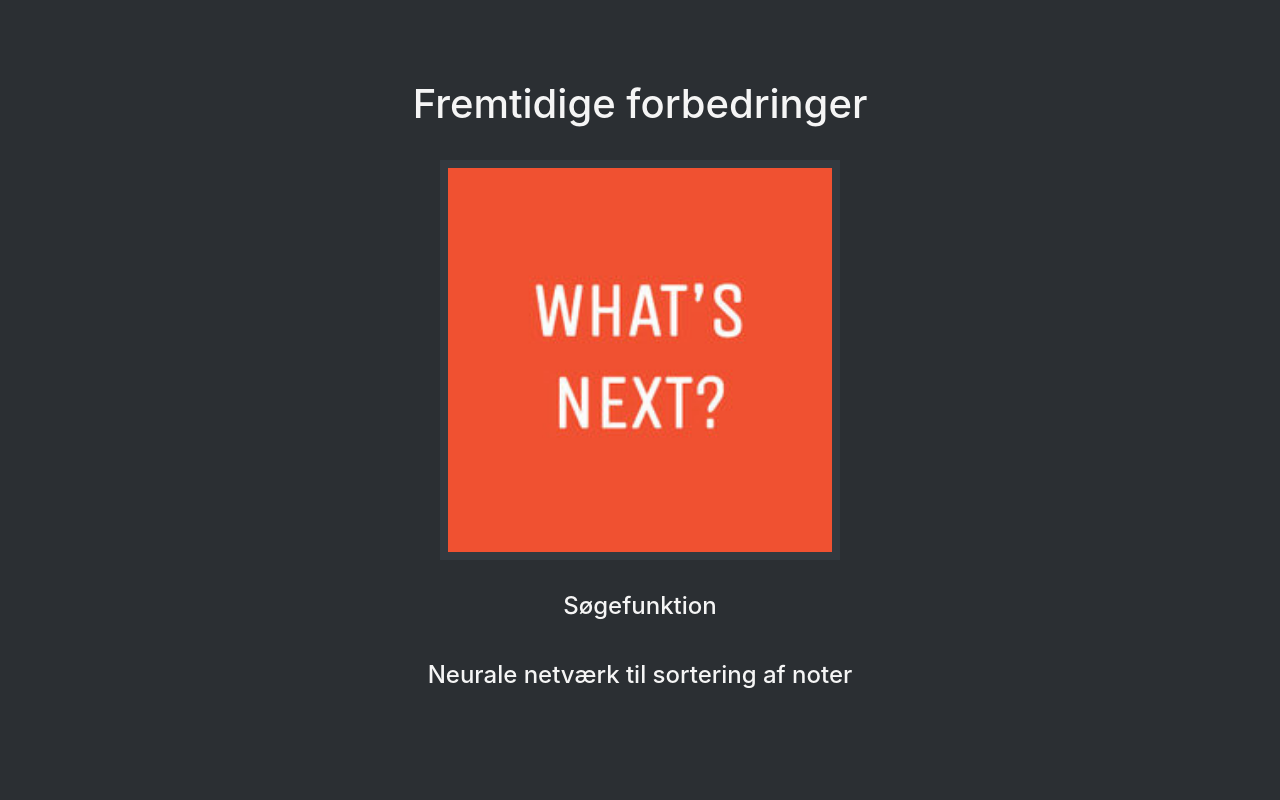
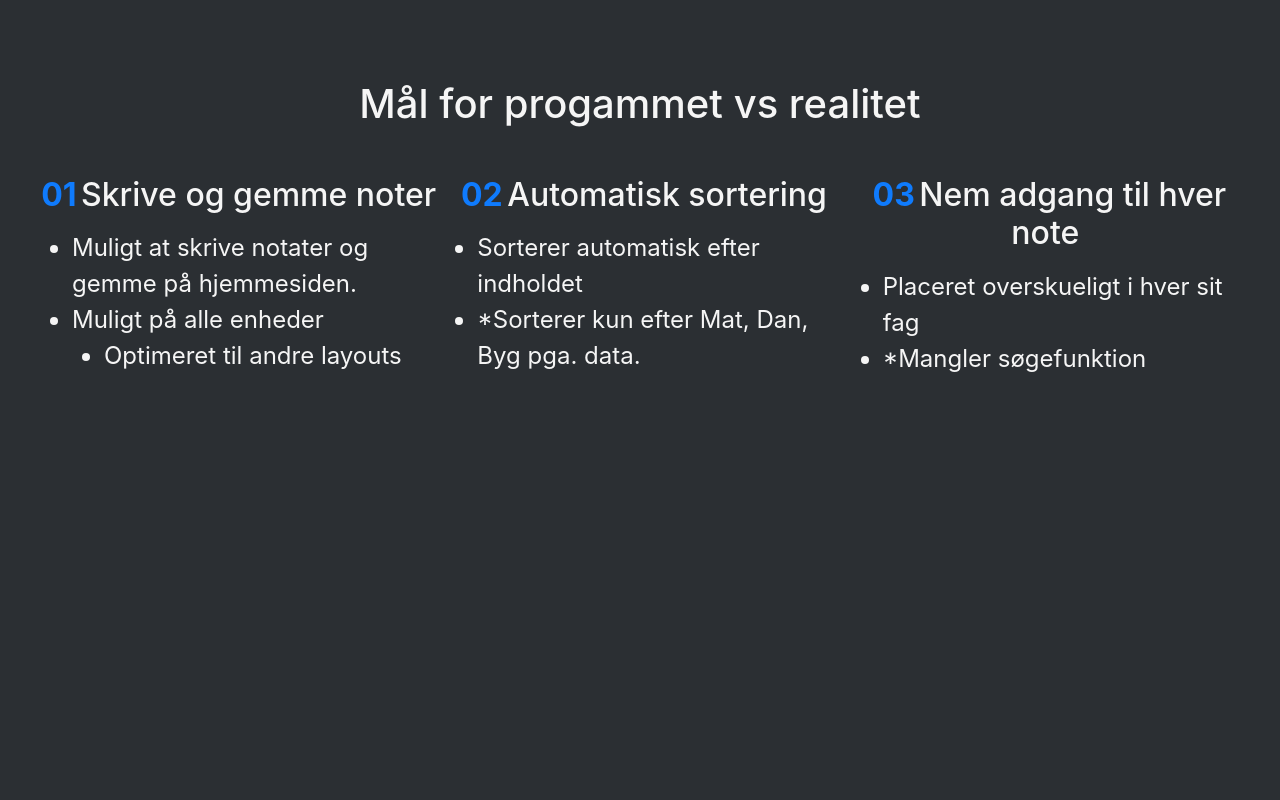
Before and after one commit to Andreasgdp/NoteSort, a Flask app: template app/templates/slide7.html in a window 1280 px wide. Shown: the part 56-856 px from the top of the page. Run offline with Flask 2, Linux system fonts and the light colour scheme; the template is opened without the code that fills it, so the values that code supplies are empty; some libraries are stand-ins or nearby versions.

Commit message:
Done with slides

```diff
--- a/app/main.py
+++ b/app/main.py
@@ -14,7 +14,7 @@ with app.app_context():
     data = Database()
 
 # !Presentation---------------------------------------------------------------------------------------------------------------------
-total_slides = 8
+total_slides = 9
 # !Presentation stop----------------------------------------------------------------------------------------------------------------
 
 
--- a/app/static/main.css
+++ b/app/static/main.css
@@ -52,8 +52,8 @@ a.custom-card, a.custom-card:hover {
 }
 
 .back-btn {
-  margin-left: 2%;
-  margin-top: 2%;
+  margin-left: 4%;
+  margin-top: 4%;
 }
 
 .class-heading {
--- a/app/static/slides.css
+++ b/app/static/slides.css
@@ -19,6 +19,7 @@ p {
 .presentation-area {
 	margin-top: 2rem;
 	text-align: center;
+	background-color: #2b2f33;
 }
 
 .left {
@@ -36,6 +37,16 @@ p {
 .confined-image {
 	width: 800px;
 	height: 400px;
+	position: relative;
+	overflow: hidden;
+	border: 0.5rem solid #33393f;
+	border-top: none;
+}
+
+.confined-image-stack {
+	width: 100%;
+	height: auto;
+	margin: 1rem;
 	position: relative;
 	overflow: hidden;
 	border: 0.5rem solid #33393f;
@@ -75,3 +86,12 @@ p {
 	padding-left: 0.5rem;
 	padding-right: 0.5rem;
 }
+
+.dot-list {
+	margin-top: 1rem;
+	font-size: x-large;
+}
+
+.line-space {
+	margin-top: 1em;
+}
--- a/app/templates/header.html
+++ b/app/templates/header.html
@@ -22,7 +22,7 @@
 		/>
 		{% if title != "login" and title != "signup" and title !=
 		"login_profile" and success==true %}
-		<nav class="navbar navbar-expand-lg navbar-dark bg-dark">
+		<nav class="navbar navbar-expand-lg navbar-dark bg-dark" style="position: fixed; top: 0px; width: 100%; z-index: 100;">
 			{% if title == "login" or title == "signup" %}
 			<a class="navbar-brand" href="/">NoteSort</a>
 			{% elif success %}
--- a/app/templates/slide6.html
+++ b/app/templates/slide6.html
@@ -10,14 +10,13 @@
 	</div>
 
 	<div class="presentation-area">
-		<a href="/">
 		<img
 			class="confined-image"
 			style="border-top: 0.5rem solid #33393f; width: 500px;"
 			src="./static/Images/pres_image_4.png"
 			alt="Image"
 		/>
-		</a>
+
 		<h4 class="short-text">
 			Sideløbende tests – test af idéer i en ”test.py”-fil
 		</h4>
--- a/app/templates/slide7.html
+++ b/app/templates/slide7.html
@@ -6,28 +6,59 @@
 />
 <div class="slide">
 	<div class="title-area">
-		<h1 class="slide-heading">Fremtidige forbedringer</h1>
+		<h1 class="slide-heading">Mål for progammet vs realitet</h1>
 	</div>
 
 	<div class="presentation-area">
-		<a href="/">
-			<img
-				class="confined-image"
-				style="
-					border-top: 0.5rem solid #33393f;
-					width: 400px;
-					height: 400px;
-				"
-				src="./static/Images/whats next.jpg"
-				alt="Image"
-			/>
-		</a>
-		<h4 class="short-text">
-			Søgefunktion
-		</h4>
-		<h4 class="short-text">
-			Neurale netværk til sortering af noter
-		</h4>
+		<div
+			class="grid-parent-3"
+			style="padding-left: 2rem; padding-right: 2rem; padding-top: 1rem;"
+		>
+			<div style="text-align: center;">
+				<div class="inline spacing" style="text-align: left;">
+					<h2 class="blue-title inline">01</h2>
+					<h2 class="inline">Skrive og gemme noter</h2>
+					<br />
+					<ul class="dot-list">
+						<li>
+							Muligt at skrive notater og gemme på hjemmesiden.
+						</li>
+						<li>
+							Muligt på alle enheder
+						</li>
+						<li style="margin-left: 2rem;">
+							Optimeret til andre layouts
+						</li>
+					</ul>
+				</div>
+			</div>
+			<div style="text-align: center;">
+				<div class="inline spacing" style="text-align: left;">
+					<h2 class="blue-title inline">02</h2>
+					<h2 class="inline">Automatisk sortering</h2>
+					<br />
+					<ul class="dot-list">
+						<li>
+							Sorterer automatisk efter indholdet
+						</li>
+						<li>
+							*Sorterer kun efter Mat, Dan, Byg pga. data.
+						</li>
+					</ul>
+				</div>
+			</div>
+			<div style="text-align: center;">
+				<div class="inline spacing" style="text-align: left;">
+					<h2 class="blue-title inline">03</h2>
+					<h2 class="inline">Nem adgang til hver note</h2>
+					<br />
+					<ul class="dot-list">
+						<li>Placeret overskueligt i hver sit fag</li>
+						<li>*Mangler søgefunktion</li>
+					</ul>
+				</div>
+			</div>
+		</div>
 	</div>
 </div>
 
```
Also changed, not shown: app/templates/slide5.html (+153 -2 lines), app/templates/slide8.html (+22 -2 lines), app/templates/slide9.html (added, +13 -0 lines), app/main.db, app/static/Images/pres_image_5.png (added), app/static/Images/pres_image_6.png (added), app/static/Images/pres_image_7.png (added), app/static/Images/pres_image_8.png (added), 1 other file. Lines whose indentation alone changed are shown as unchanged.
